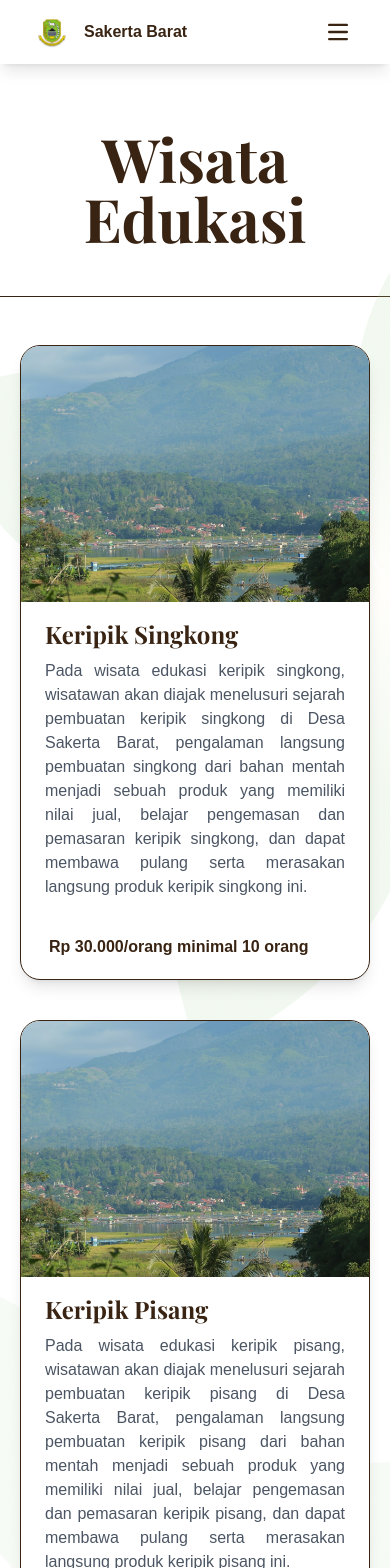
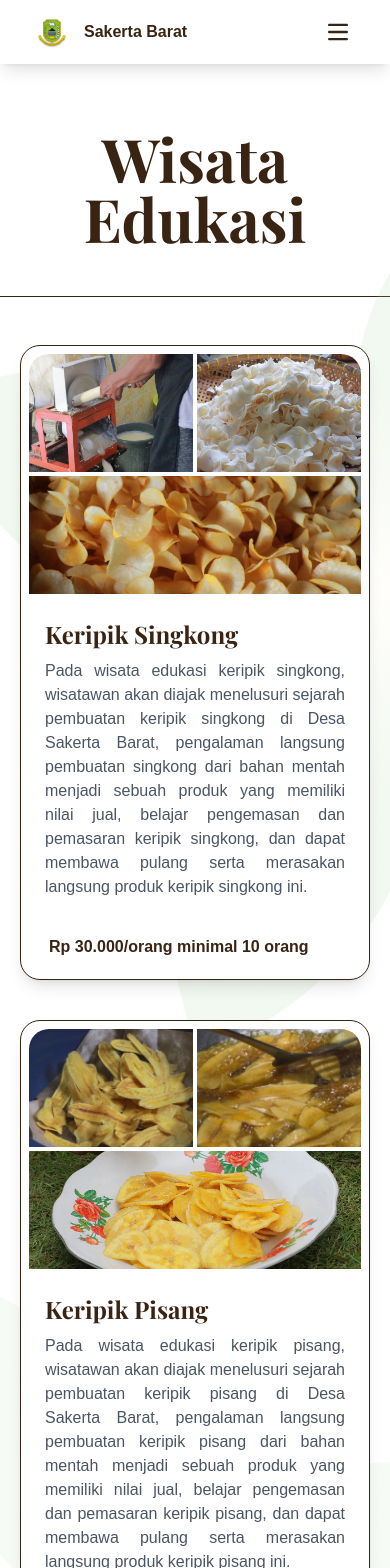
Before and after one commit to nsyifa/sakbar-wisata, a Next.js app: page /wisata-edukasi in a window 390 px wide. Shown: the top 1568 px of the page. Built offline with nearby package versions, Linux system fonts and the light colour scheme; a web font is replaced by a local one.

Commit message:
feat: insert images

```diff
--- a/src/app/components/EdukasiCard.js
+++ b/src/app/components/EdukasiCard.js
@@ -1,17 +1,36 @@
 "use client";
 import Image from "next/image";
 
-const EdukasiCard = ({ title, desc, image, price }) => {
+const EdukasiCard = ({ title, desc, images, price }) => {
   return (
     <div className="rounded-[20px] overflow-hidden shadow-lg bg-white relative z-20 border-[1px] border-sakbar-brown font-koho">
       <a href="#"></a>
-      <div className="relative w-full h-64">
-        <Image
-          src={image}
-          alt="Sunset in the mountains"
-          className="object-cover"
-          fill
-        />
+      <div className="relative w-full h-64 grid grid-cols-2 grid-rows-2 gap-1 p-2 overflow-hidden">
+        <div className="relative col-span-1 row-span-1 h-full w-full rounded-tl-[20px] overflow-hidden">
+          <Image
+            src={images[0]}
+            alt="Wisata Edukasi Sakbar"
+            className="object-cover"
+            fill
+          />
+        </div>
+        <div className="relative col-span-1 row-span-1 h-full w-full rounded-tr-[20px] overflow-hidden">
+          <Image
+            src={images[1]}
+            alt="Wisata Edukasi Sakbar"
+            className="object-cover"
+            fill
+          />
+        </div>
+        <div className="relative col-span-2 row-span-1 h-full w-full">
+          <Image
+            src={images[2]}
+            alt="Wisata Edukasi Sakbar"
+            className="object-cover"
+            fill
+          />
+        </div>
+
         {/* <div className="absolute bottom-0 font-bold left-0 bg-sakbar-green px-4 py-2 text-white text-sm">
           Rp 20.000/orang minimal 10 orang
         </div> */}
--- a/src/app/paket-wisata/page.js
+++ b/src/app/paket-wisata/page.js
@@ -14,10 +14,10 @@ export default function PaketWisata() {
       <div className="w-full  px-5 sm:px-12 xl:px-48 pt-16 flex flex-col justify-center items-center gap-8">
         <PaketCard
           images={[
-            "/images/hero.jpg",
-            "/images/map.png",
-            "/images/hero.jpg",
-            "/images/hero.jpg",
+            "/images/paket/paket11.jpg",
+            "/images/paket/paket12.jpg",
+            "/images/paket/paket13.jpg",
+            "/images/paket/paket14.jpg",
           ]}
           title="Paket Jelajah Kuliner Sakbar"
           desc="Pada paket 75.000 ini, wisatawan mendapatkan pengalaman menelusuri empat wisata edukasi sejarah kuliner yaitu singkong, karodeh, gemblong, dan kripik pisang. Hal ini membuat para wisatawan merasakan pengalaman langsung pembuatan singkong, karodeh, gemblong, dan kripik pisang. dari bahan mentah menjadi sebuah produk yang memiliki nilai jual, belajar pengemasan dan pemasaran karodeh, dan dapat membawa pulang serta merasakan langsung produk singkong, karodeh, gemblong, dan kripik pisang ini."
@@ -26,10 +26,10 @@ export default function PaketWisata() {
 
         <PaketCard
           images={[
-            "/images/hero.jpg",
-            "/images/map.png",
-            "/images/hero.jpg",
-            "/images/hero.jpg",
+            "/images/paket/paket21.jpg",
+            "/images/paket/paket22.jpg",
+            "/images/paket/paket23.jpg",
+            "/images/paket/paket24.jpg",
           ]}
           title="Paket Walking Tour"
           desc="Pada paket 70.000 ini, wisatawan mendapatkan pengalaman edukasi sejarah menelusuri tempat bersejarah dan eksplore wilayah Desa Sakerta Barat. Rute walking tour ini dimulai dari Balai Desa Sakerta Barat kemudian menuju makam eyang Dayi kemudian ke arah persawahan, bukit pinus, dan finish di Taman Bunut. Dalam penelusuran sejarah ini, wisatawan sudah mendapatkan konsumsi, leaflet, sticker, dan ilmu yang berharga."
@@ -37,10 +37,10 @@ export default function PaketWisata() {
         ></PaketCard>
         <PaketCard
           images={[
-            "/images/hero.jpg",
-            "/images/map.png",
-            "/images/hero.jpg",
-            "/images/hero.jpg",
+            "/images/paket/paket33.jpg",
+            "/images/paket/paket32.jpg",
+            "/images/paket/paket31.jpg",
+            "/images/paket/paket34.jpg",
           ]}
           title="Paket Premium Jejak Sakerta Barat"
           desc="Pada paket premium ini, wisatawan diajak untuk mengeksplore wilayah dan juga kuliner Desa Sakerta Barat. Dalam jejak langkah ini, dimulai dari pagi hari dengan walking tour kemudian dilanjut siang hari belajar bersama di UMKM singkong dan pisang yang ada di Desa Sakerta Barat. Pengalaman berharga ini yang akan menjadi nilai jual dari para wisatawan khususnya Gen Z melalui ciri khas dan keunikan dari produk wisata ini."
--- a/src/app/wisata-edukasi/page.js
+++ b/src/app/wisata-edukasi/page.js
@@ -16,61 +16,91 @@ export default function WisataEdukasi() {
       <div className="mt-12 w-screen px-5 sm:px-10 md:px-28">
         <div className="grid grid-cols-1 xl:grid-cols-3 lg:grid-cols-2 gap-10">
           <EdukasiCard
-            image="/images/hero.jpg"
+            images={[
+              "/images/edukasi/singkong1.jpg",
+              "/images/edukasi/singkong2.jpg",
+              "/images/edukasi/singkong3.jpg",
+            ]}
             title="Keripik Singkong"
             desc="Pada wisata edukasi keripik singkong, wisatawan akan diajak menelusuri sejarah pembuatan keripik singkong di Desa Sakerta Barat, pengalaman langsung pembuatan singkong dari bahan mentah menjadi sebuah produk yang memiliki nilai jual, belajar pengemasan dan pemasaran keripik singkong, dan dapat membawa pulang serta merasakan langsung produk keripik singkong ini."
             price="Rp 30.000/orang minimal 10 orang"
           />
           <EdukasiCard
-            image="/images/hero.jpg"
+            images={[
+              "/images/edukasi/pisang1.jpg",
+              "/images/edukasi/pisang2.jpg",
+              "/images/edukasi/pisang3.jpg",
+            ]}
             title="Keripik Pisang"
             desc="Pada wisata edukasi keripik pisang, wisatawan akan diajak menelusuri sejarah pembuatan keripik pisang di Desa Sakerta Barat, pengalaman langsung pembuatan keripik pisang dari bahan mentah menjadi sebuah produk yang memiliki nilai jual, belajar pengemasan dan pemasaran keripik pisang, dan dapat membawa pulang serta merasakan langsung produk keripik pisang ini."
             price="Rp 30.000/orang minimal 10 orang"
           />
           <EdukasiCard
-            image="/images/hero.jpg"
+            images={[
+              "/images/edukasi/rengginang1.jpg",
+              "/images/edukasi/rengginang2.jpg",
+              "/images/edukasi/rengginang3.jpg",
+            ]}
             title="Rengginang"
             desc="Pada wisata edukasi rengginang, wisatawan akan diajak menelusuri sejarah pembuatan rengginang di Desa Sakerta Barat, pengalaman langsung pembuatan rengginang dari bahan mentah menjadi sebuah produk yang memiliki nilai jual, belajar pengemasan dan pemasaran rengginang, dan dapat membawa pulang serta merasakan langsung produk rengginang ini."
             price="Rp 30.000/orang minimal 10 orang"
           />
           <EdukasiCard
-            image="/images/hero.jpg"
+            images={[
+              "/images/edukasi/gemblong1.jpg",
+              "/images/edukasi/gemblong2.jpg",
+              "/images/edukasi/gemblong3.jpg",
+            ]}
             title="Gemblong"
             desc="Pada wisata edukasi gemblong, wisatawan akan diajak menelusuri sejarah pembuatan gemblong di Desa Sakerta Barat, pengalaman langsung pembuatan gemblong dari bahan mentah menjadi sebuah produk yang memiliki nilai jual, belajar pengemasan dan pemasaran gemblong, dan dapat membawa pulang serta merasakan langsung produk gemblong ini."
             price="Rp 30.000/orang minimal 10 orang"
           />
           <EdukasiCard
-            image="/images/hero.jpg"
+            images={[
+              "/images/edukasi/kriya1.jpg",
+              "/images/edukasi/kriya2.jpg",
+              "/images/edukasi/kriya3.jpg",
+            ]}
             title="Kriya"
             desc="Pada wisata edukasi kriya, wisatawan akan diajak menelusuri sejarah pembuatan  kriya di Desa Sakerta Barat, pengalaman langsung pembuatan kriya dari bahan mentah menjadi sebuah produk yang memiliki nilai jual, belajar pengemasan dan pemasaran  kriya, dan dapat membawa pulang serta merasakan langsung produk kriya ini."
             price="Rp 30.000/orang minimal 10 orang"
           />
           <EdukasiCard
-            image="/images/hero.jpg"
+            images={[
+              "/images/edukasi/gulamerah1.jpeg",
+              "/images/edukasi/gulamerah2.jpg",
+              "/images/edukasi/gulamerah3.jpg",
+            ]}
             title="Gula Merah"
             desc="Pada wisata edukasi gula merah, wisatawan akan diajak menelusuri sejarah pembuatan gula merah di Desa Sakerta Barat, pengalaman langsung pembuatan gula merah dari bahan mentah menjadi sebuah produk yang memiliki nilai jual, belajar pengemasan dan pemasaran gula merah, dan dapat membawa pulang serta merasakan langsung produk gula merah ini."
             price="Rp 20.000/orang minimal 10 orang"
           />
           <EdukasiCard
-            image="/images/hero.jpg"
+            images={[
+              "/images/edukasi/tahu1.jpg",
+              "/images/edukasi/tahu2.jpg",
+              "/images/edukasi/tahu3.jpeg",
+            ]}
             title="Tahu"
             desc="Pada wisata edukasi tahu, wisatawan akan diajak menelusuri sejarah pembuatan tahu di Desa Sakerta Barat, pengalaman langsung pembuatan tahu dari bahan mentah menjadi sebuah produk yang memiliki nilai jual, belajar pengemasan dan pemasaran tahu, dan dapat membawa pulang serta merasakan langsung produk tahu ini."
             price="Rp 20.000/orang minimal 10 orang"
           />
           <EdukasiCard
-            image="/images/hero.jpg"
+            images={[
+              "/images/edukasi/ternak1.jpg",
+              "/images/edukasi/ternak2.jpg",
+              "/images/edukasi/ternak3.jpg",
+            ]}
             title="Ternak Ayam dan Ikan"
             desc="Pada wisata edukasi ternak ayam dan ikan, wisatawan akan diajak menelusuri sejarah ternak ayam dan ikan di Desa Sakerta Barat, pengalaman langsung ternak ayam dan ikan yang dapat menjadi sebuah produk dengan memiliki nilai jual, belajar pengemasan dan pemasaran hasil ternak, dan dapat membawa pulang serta merasakan langsung produk hasil ternak ini."
             price="Rp 30.000/orang minimal 15 orang"
           />
           <EdukasiCard
-            image="/images/hero.jpg"
-            title="Ketan"
-            desc="Pada wisata edukasi ketan, wisatawan akan diajak menelusuri sejarah pembuatan ketan di Desa Sakerta Barat, pengalaman langsung pembuatan ketan dari bahan mentah menjadi sebuah produk yang memiliki nilai jual, belajar pengemasan dan pemasaran ketan, dan dapat membawa pulang serta merasakan langsung produk ketan ini."
-            price="Rp 20.000/orang minimal 10 orang"
-          />
-          <EdukasiCard
-            image="/images/hero.jpg"
+            images={[
+              "/images/edukasi/karodeh1.jpg",
+              "/images/edukasi/karodeh2.jpg",
+              "/images/edukasi/karodeh3.jpg",
+            ]}
             title="Karodeh"
             desc="Pada wisata edukasi karodeh, wisatawan akan diajak menelusuri sejarah pembuatan karodeh di Desa Sakerta Barat, pengalaman langsung pembuatan karodeh dari bahan mentah menjadi sebuah produk yang memiliki nilai jual, belajar pengemasan dan pemasaran karodeh, dan dapat membawa pulang serta merasakan langsung produk karodeh ini."
             price="Rp 30.000/orang minimal 10 orang"
```
Also changed, not shown: src/app/page.js (+114 -13 lines), src/app/sejarah/page.js (+36 -4 lines).
